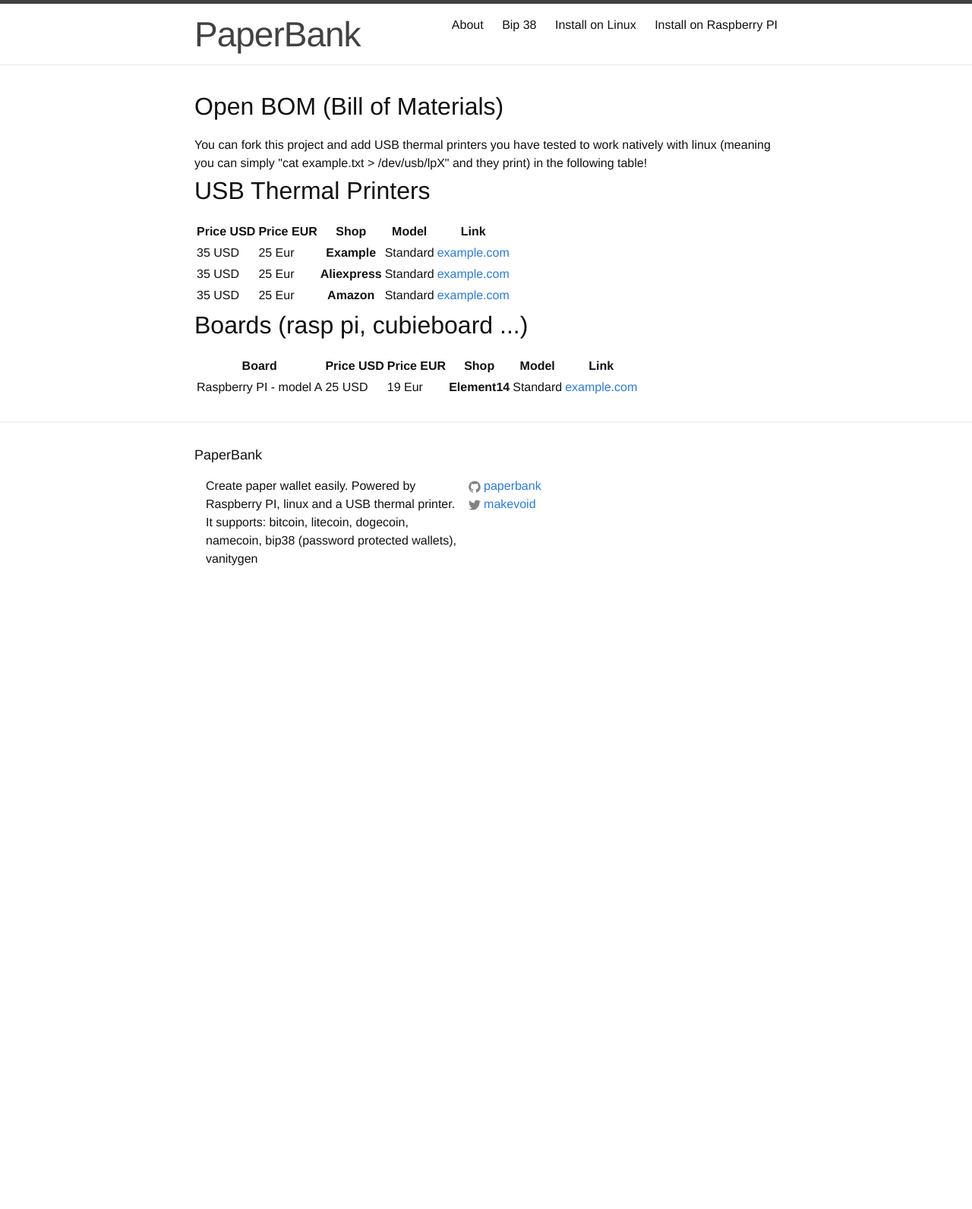
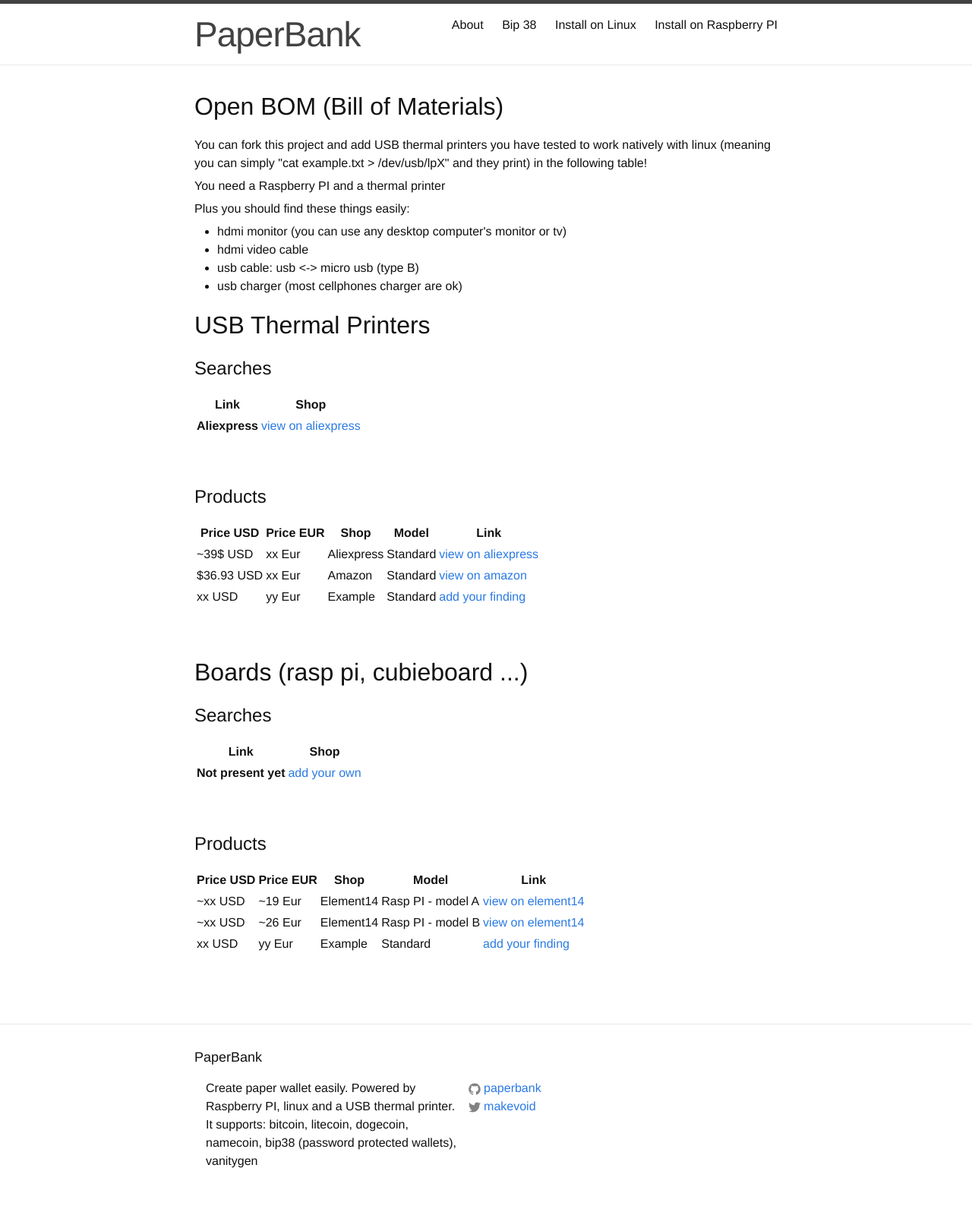
Before and after one commit to makevoid/paperbank_site, a Jekyll site: the page built from open_bom.html, in a window 1280 px wide. Shown: the whole page at 76% size. Built offline with Jekyll 4.4.1, drawn with Linux system fonts in a browser that asks for light colours; before the commit the page ends 900 px from its top, so only the background shows below that.

```diff
--- a/_sass/_layout.scss
+++ b/_sass/_layout.scss
@@ -244,6 +244,7 @@ article {
         font-size: 1.3em;
     }
 }
+
 .text{
     font-family: monospace;
     font-size: 100%;
@@ -254,6 +255,7 @@ article {
     width: 44%;
 
 }
+
 input.text {
     border: 0;
 
@@ -266,9 +268,11 @@ input.text {
 .left{
     float: left;
 }
+
 .right{
     float: right;
 }
+
 div.clear {
     clear: both;
 }
@@ -294,7 +298,7 @@ div.clear {
 
 }
 p{
-    margin-bottom: 0;
+    margin-bottom: 6px;
 }
 
 .video_img {
--- a/open_bom.html
+++ b/open_bom.html
@@ -5,9 +5,38 @@ permalink: /open_bom/
 
 <h1>Open BOM (Bill of Materials)</h1>
 
-You can fork this project and add USB thermal printers you have tested to work natively with linux (meaning you can simply "cat example.txt > /dev/usb/lpX" and they print) in the following table!
+<p>You can fork this project and add USB thermal printers you have tested to work natively with linux (meaning you can simply "cat example.txt > /dev/usb/lpX" and they print) in the following table!</p>
+
+<p>You need a Raspberry PI and a thermal printer</p>
+
+<p>Plus you should find these things easily:</p>
+
+<ul>
+  <li>hdmi monitor (you can use any desktop computer's monitor or tv)</li>
+  <li>hdmi video cable</li>
+  <li>usb cable: usb <-> micro usb (type B)</li>
+  <li>usb charger (most cellphones charger are ok)</li>
+</ul>
+
 
 <h1>USB Thermal Printers</h1>
+
+<h2>Searches</h2>
+
+<table>
+  <tr>
+    <th>Link</th>
+    <th>Shop</th>
+  </tr>
+  <tr>
+    <th>Aliexpress</th>
+    <td><a href="http://www.aliexpress.com/item/Barcode-scanner-and-58mm-printer-USB-mini-thermal-receipt-printer-ticket-pos-portable-laser-printers-freeshipping/1544271573.html" >view on aliexpress</a></td>
+  </tr>
+</table>
+<div class="spacer"></div>
+
+<h2>Products</h2>
+
 
 <table>
   <tr>
@@ -18,34 +47,52 @@ You can fork this project and add USB thermal printers you have tested to work n
     <th>Link</th>
   </tr>
   <tr>
-    <td>35 USD</td>
-    <td>25 Eur</td>
-    <th>Example</th>
+    <td>~39$ USD</td>
+    <td>xx Eur</td>
+    <td>Aliexpress</td>
     <td>Standard</td>
-    <td><a href="http://example.com#" >example.com</a></td>
+    <td><a href="http://www.aliexpress.com/item/Barcode-scanner-and-58mm-printer-USB-mini-thermal-receipt-printer-ticket-pos-portable-laser-printers-freeshipping/1544271573.html" >view on aliexpress</a></td>
   </tr>
   <tr>
-    <td>35 USD</td>
-    <td>25 Eur</td>
-    <th>Aliexpress</th>
+    <td>$36.93 USD</td>
+    <td>xx Eur</td>
+    <td>Amazon</td>
     <td>Standard</td>
-    <td><a href="http://example.com#" >example.com</a></td>
+    <td><a href="http://www.amazon.com/Imagestore-Brainydeal-SC9-2012-High-speed-Receipt/dp/B005HH2YVY/ref=sr_1_2?ie=UTF8&qid=1407576243&sr=8-2&keywords=thermal+printer">view on amazon</a></td>
   </tr>
   <tr>
-    <td>35 USD</td>
-    <td>25 Eur</td>
-    <th>Amazon</th>
+    <td>xx USD</td>
+    <td>yy Eur</td>
+    <td>Example</td>
     <td>Standard</td>
-    <td><a href="http://example.com#" >example.com</a></td>
+    <td><a href="https://github.com/makevoid/paperbank_site/edit/gh-pages/open_bom.html">add your finding</a></td>
   </tr>
 </table>
+<div class="spacer"></div>
 
 
 <h1>Boards (rasp pi, cubieboard ...)</h1>
 
+<h2>Searches</h2>
+
 <table>
   <tr>
-    <th>Board</th>
+    <th>Link</th>
+    <th>Shop</th>
+  </tr>
+  <tr>
+    <th>Not present yet</th>
+    <td><a href="#" >add your own</a></td>
+  </tr>
+</table>
+<div class="spacer"></div>
+
+
+<h2>Products</h2>
+
+
+<table>
+  <tr>
     <th>Price USD</th>
     <th>Price EUR</th>
     <th>Shop</th>
@@ -53,11 +100,25 @@ You can fork this project and add USB thermal printers you have tested to work n
     <th>Link</th>
   </tr>
   <tr>
-    <td>Raspberry PI - model A</td>
-    <td>25 USD</td>
-    <td>19 Eur</td>
-    <th>Element14</th>
+    <td>~xx USD</td>
+    <td>~19 Eur</td>
+    <td>Element14</td>
+    <td>Rasp PI - model A</td>
+    <td><a href="http://www.element14.com/community/community/raspberry-pi/raspberry-pi-bplus" >view on element14</a></td>
+  </tr>
+  <tr>
+    <td>~xx USD</td>
+    <td>~26 Eur</td>
+    <td>Element14</td>
+    <td>Rasp PI - model B</td>
+    <td><a href="http://www.element14.com/community/community/raspberry-pi/raspberry-pi-bplus" >view on element14</a></td>
+  </tr>
+  <tr>
+    <td>xx USD</td>
+    <td>yy Eur</td>
+    <td>Example</td>
     <td>Standard</td>
-    <td><a href="http://example.com#" >example.com</a></td>
+    <td><a href="https://github.com/makevoid/paperbank_site/edit/gh-pages/open_bom.html">add your finding</a></td>
   </tr>
 </table>
+<div class="spacer"></div>
```
Also changed, not shown: install_linux.textile (+7 -15 lines), install_raspberry.textile (+13 -12 lines), install_raspberry_short.textile (+11 -14 lines).
